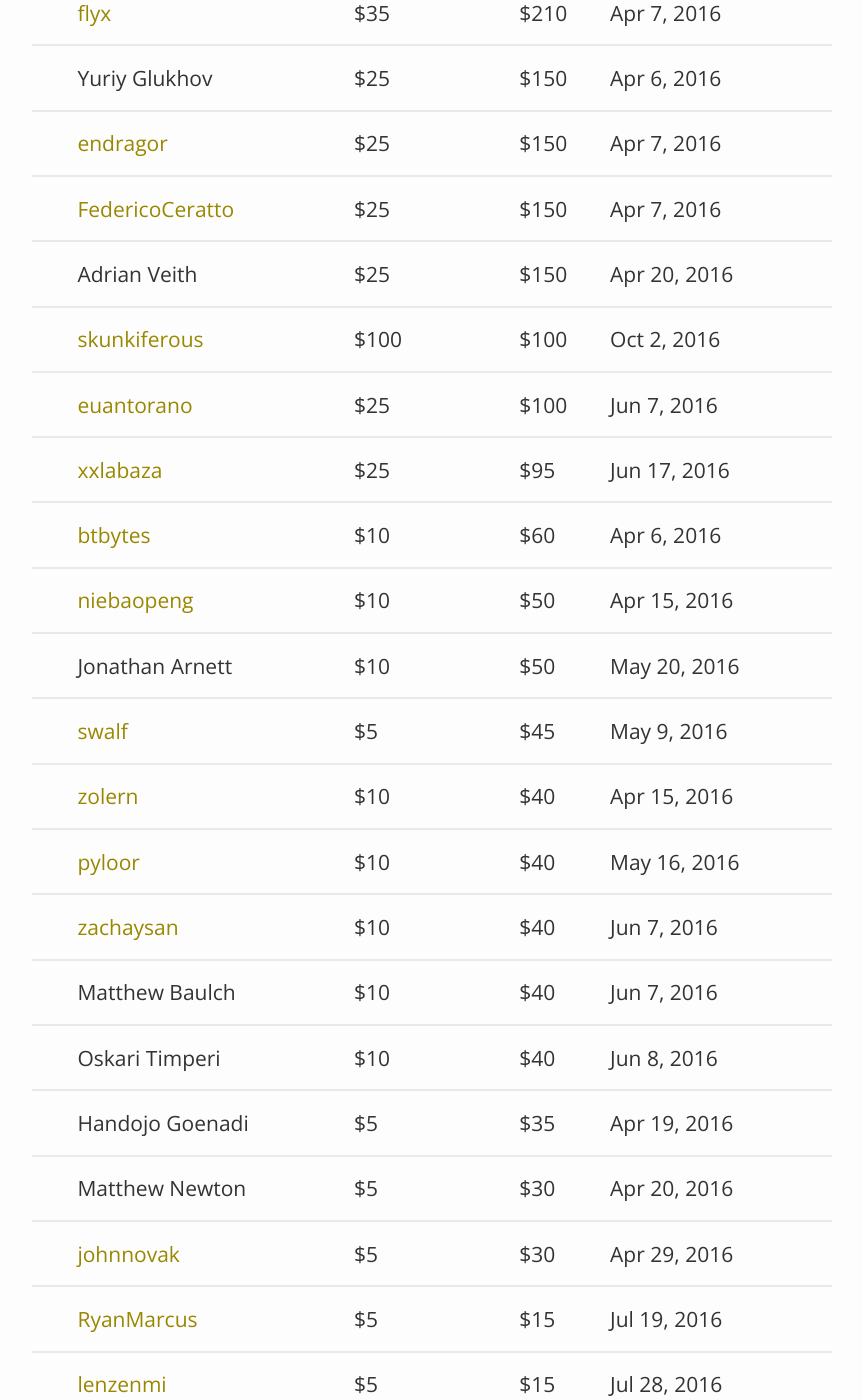
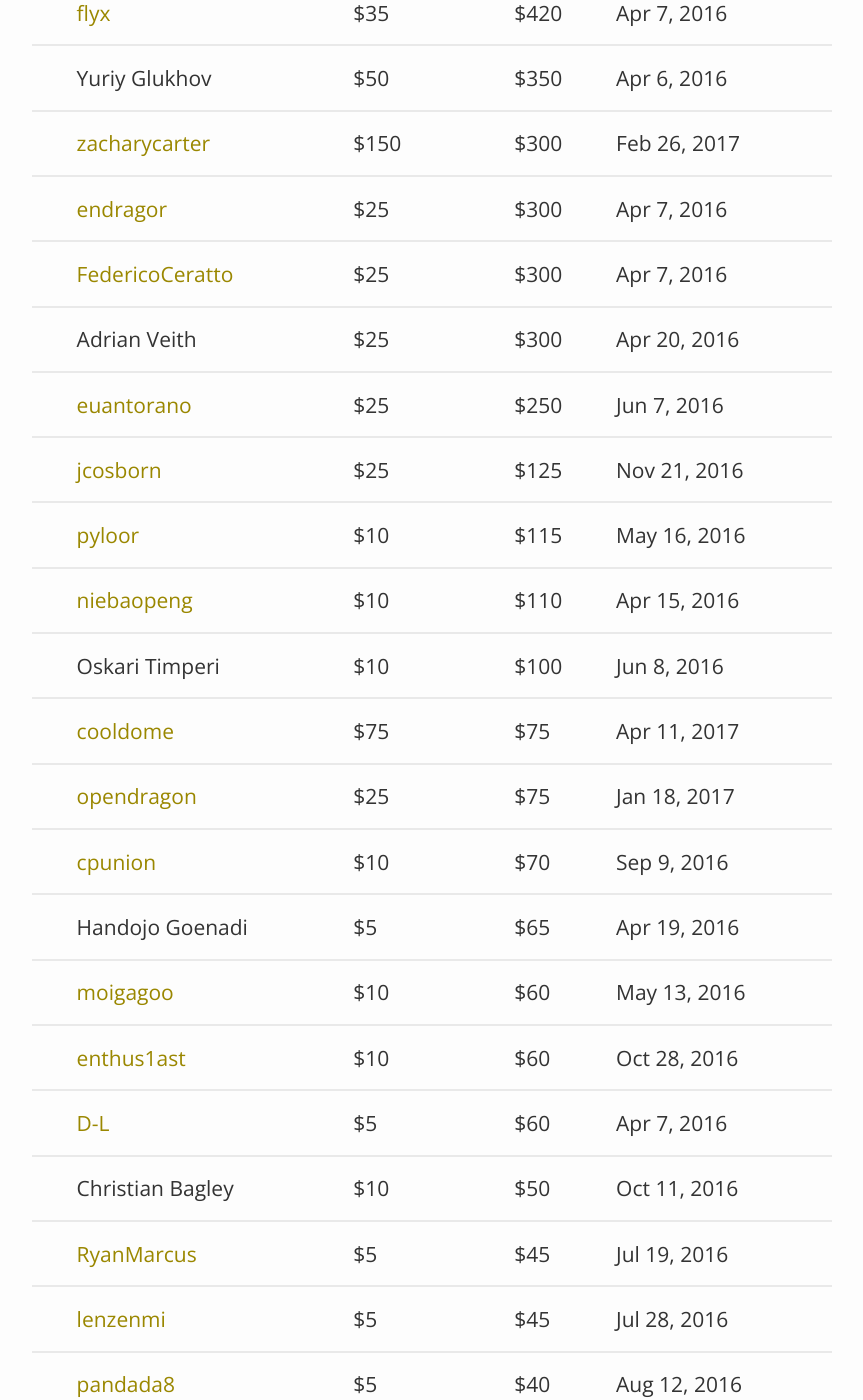
Before and after one commit to nim-lang/website, a Jekyll site: the page built from jekyll/sponsors.html, in a window 1280 px wide and 1400 px high, scrolled down 1123 px. Shown: the whole window, without its empty margins (208-1071 px from the left). Built offline with Jekyll 4.4.1, drawn with Linux system fonts in a browser that asks for light colours; some of the changed text lies outside the part shown.

Commit message:
Update sponsors.

```diff
--- a/jekyll/_data/inactive_sponsors.csv
+++ b/jekyll/_data/inactive_sponsors.csv
@@ -1,29 +1,51 @@
 logo,name,url,this_month,all_time,since,level
 ,bogen,,0,1010,"Jul 23, 2016",1
 ,mikra,,0,400,"Apr 28, 2016",1
-,linkmonitor,,0,180,"Jan 28, 2016",1
+,shkolnick-kun,,0,375,"Jul 6, 2016",1
+,"Chris Heller",,0,350,"May 19, 2016",1
+,linkmonitor,,0,280,"Jan 28, 2016",1
+,xxlabaza,,0,170,"Jun 17, 2016",1
+,WilRubin,,0,150,"Aug 11, 2015",1
+,devted,,0,150,"Oct 19, 2016",1
 ,avsej,,0,110,"Jun 10, 2016",1
-,WilRubin,,0,100,"Aug 11, 2015",1
 ,"Benny Luypaert",,0,100,"Apr 10, 2016",1
-,"Chris Heller",,0,100,"May 19, 2016",1
 ,PhilipWitte,,0,100,"Aug 5, 2016",1
+,skunkiferous,,0,100,"Oct 2, 2016",1
+,zolern,,0,90,"Apr 15, 2016",1
+,"Jonathan Arnett",,0,90,"May 20, 2016",1
 ,Boxifier,,0,75,"Apr 12, 2016",1
 ,iolloyd,,0,75,"Apr 29, 2016",1
+,swalf,,0,75,"May 9, 2016",1
+,btbytes,,0,70,"Apr 6, 2016",1
+,tekknolagi,,0,55,"Feb 15, 2017",1
 ,rb01,,0,50,"May 4, 2016",1
+,barcharcraz,,0,50,"Jun 2, 2016",1
+,zachaysan,,0,50,"Jun 7, 2016",1
+,kunev,,0,50,"Dec 26, 2016",1
+,iboB,,0,50,"Jan 28, 2017",1
 ,TedSinger,,0,45,"Apr 9, 2016",1
+,johnnovak,,0,45,"Apr 30, 2016",1
+,"Matthew Baulch",,0,40,"Jun 7, 2016",1
+,"Matthew Newton",,0,35,"Apr 20, 2016",1
 ,martinbbjerregaard,,0,35,"Jun 9, 2016",1
 ,RationalG,,0,30,"Jun 17, 2016",1
 ,benbve,,0,30,"Jul 12, 2016",1
-,barcharcraz,,0,25,"Jun 2, 2016",1
+,multikatt,,0,30,"Nov 2, 2016",1
+,zefciu,,0,30,"Dec 29, 2016",1
 ,"Landon Bass",,0,25,"Jun 7, 2016",1
 ,jimrichards,,0,25,"Jun 8, 2016",1
 ,jjzazuet,,0,25,"Jul 10, 2016",1
-,moigagoo,,0,20,"May 13, 2016",1
 ,kteza1,,0,20,"Jun 10, 2016",1
 ,tomkeus,,0,20,"Sep 4, 2016",1
+,csoriano89,,0,20,"Sep 7, 2016",1
+,juanjux,,0,20,"Oct 29, 2016",1
+,zagfai,,0,20,"Nov 3, 2016",1
+,"Eric Raible",,0,20,"Dec 23, 2016",1
+,hellcoderz,,0,20,"Jan 24, 2017",1
 ,mirek,,0,15,"Apr 9, 2016",1
 ,DateinAsia,,0,15,"Jul 30, 2016",1
 ,rickc,,0,15,"Jul 31, 2016",1
+,TechPriest,,0,15,"Mar 18, 2017",1
 ,jpkx1984,,0,13,"Jul 11, 2016",1
 ,vlkrav,,0,12,"Aug 9, 2015",1
 ,tebanep,,0,12,"Aug 7, 2016",1
@@ -32,19 +54,3 @@ logo,name,url,this_month,all_time,since,level
 ,funny-falcon,,0,10,"Apr 7, 2016",1
 ,teroz,,0,10,"Apr 8, 2016",1
 ,iLikeLego,,0,10,"Apr 16, 2016",1
-,Angluca,,0,10,"May 3, 2016",1
-,calind,,0,10,"Jun 7, 2016",1
-,goldenreign,,0,10,"Jun 10, 2016",1
-,Blumenversand,,0,10,"Jul 21, 2016",1
-,cinnabardk,,0,10,"Aug 6, 2016",1
-,reddec,,0,10,"Aug 31, 2016",1
-,niv,,0,5,"Apr 6, 2016",1
-,goniz,,0,5,"Apr 7, 2016",1
-,genunix,,0,5,"Apr 12, 2016",1
-,CynepHy6,,0,5,"Apr 14, 2016",1
-,ivanflorentin,,0,5,"May 3, 2016",1
-,stevenyhw,,0,5,"May 20, 2016",1
-,"Sanjay Singh",,0,5,"Jun 6, 2016",1
-,yuttie,,0,5,"Jun 7, 2016",1
-,hron,,0,5,"Jun 11, 2016",1
-,laszlowaty,,0,5,"Jun 17, 2016",1
--- a/jekyll/_data/sponsors.csv
+++ b/jekyll/_data/sponsors.csv
@@ -1,34 +1,41 @@
 logo,name,url,this_month,all_time,since,level
-assets/bountysource/secondspectrum.png,Second Spectrum,http://www.secondspectrum.com/,250,1250,"May 5, 2016",250
-assets/bountysource/xored.svg,"Xored Software, Inc.",http://xored.com/,250,1000,"Jun 20, 2016",250
-,shkolnick-kun,https://github.com/shkolnick-kun,75,225,"Jul 6, 2016",75
-,flyx,http://flyx.org,35,210,"Apr 7, 2016",75
-,"Yuriy Glukhov",,25,150,"Apr 6, 2016",25
-,endragor,https://github.com/endragor,25,150,"Apr 7, 2016",25
-,FedericoCeratto,http://firelet.net,25,150,"Apr 7, 2016",25
-,"Adrian Veith",,25,150,"Apr 20, 2016",25
-,skunkiferous,https://github.com/skunkiferous,100,100,"Oct 2, 2016",150
-,euantorano,http://euantorano.co.uk,25,100,"Jun 7, 2016",25
-,xxlabaza,https://github.com/xxlabaza,25,95,"Jun 17, 2016",25
-,btbytes,https://www.btbytes.com/,10,60,"Apr 6, 2016",10
-,niebaopeng,https://github.com/niebaopeng,10,50,"Apr 15, 2016",10
-,"Jonathan Arnett",,10,50,"May 20, 2016",10
-,swalf,https://github.com/swalf,5,45,"May 9, 2016",5
-,zolern,https://github.com/zolern,10,40,"Apr 15, 2016",10
-,"pyloor ",https://schwarz-weiss.cc/,10,40,"May 16, 2016",10
-,zachaysan,http://venn.lc,10,40,"Jun 7, 2016",10
-,"Matthew Baulch",,10,40,"Jun 7, 2016",10
-,"Oskari Timperi",,10,40,"Jun 8, 2016",10
-,"Handojo Goenadi",,5,35,"Apr 19, 2016",5
-,"Matthew Newton",,5,30,"Apr 20, 2016",5
-,johnnovak,http://www.johnnovak.net/,5,30,"Apr 29, 2016",5
-,RyanMarcus,http://rmarcus.info,5,15,"Jul 19, 2016",5
-,lenzenmi,https://github.com/lenzenmi,5,15,"Jul 28, 2016",5
-,cpunion,https://github.com/cpunion,10,10,"Sep 9, 2016",10
-,pandada8,https://github.com/pandada8,5,10,"Aug 12, 2016",5
-,abeaumont,http://alfredobeaumont.org/blog,5,10,"Aug 12, 2016",5
-,"Svend Knudsen",,1,6,"Apr 11, 2016",1
-,"Michael D. Sklaroff",,1,6,"Apr 27, 2016",1
-,csoriano89,https://github.com/csoriano89,5,5,"Sep 7, 2016",5
-,nicck,,1,2,"Aug 9, 2016",1
-,campbellr,,1,1,"Sep 4, 2016",1
+assets/bountysource/secondspectrum.png,Second Spectrum,http://www.secondspectrum.com/,250,2750,"May 5, 2016",250
+assets/bountysource/xored.svg,"Xored Software, Inc.",,250,2500,"Jun 20, 2016",250
+,Varriount,https://github.com/Varriount,251,1251,"Nov 18, 2016",251
+,flyx,http://flyx.org,35,420,"Apr 7, 2016",75
+,"Yuriy Glukhov",,50,350,"Apr 6, 2016",75
+,zacharycarter,http://zacharycarter.github.io/,150,300,"Feb 26, 2017",150
+,endragor,https://github.com/endragor,25,300,"Apr 7, 2016",25
+,FedericoCeratto,https://github.com/FedericoCeratto,25,300,"Apr 7, 2016",25
+,"Adrian Veith",,25,300,"Apr 20, 2016",25
+,euantorano,http://euantorano.co.uk,25,250,"Jun 7, 2016",25
+,jcosborn,https://github.com/jcosborn,25,125,"Nov 21, 2016",25
+,"pyloor ",https://github.com/pyloor,10,115,"May 16, 2016",10
+,niebaopeng,https://github.com/niebaopeng,10,110,"Apr 15, 2016",10
+,"Oskari Timperi",,10,100,"Jun 8, 2016",10
+,cooldome,https://github.com/cooldome,75,75,"Apr 11, 2017",75
+,opendragon,http://www.opendragon.com,25,75,"Jan 18, 2017",25
+,cpunion,https://github.com/cpunion,10,70,"Sep 9, 2016",10
+,"Handojo Goenadi",,5,65,"Apr 19, 2016",5
+,moigagoo,http://sloth-ci.com,10,60,"May 13, 2016",10
+,enthus1ast,http://code0.xyz/,10,60,"Oct 28, 2016",10
+,D-L,https://github.com/D-L,5,60,"Apr 7, 2016",5
+,"Christian Bagley",,10,50,"Oct 11, 2016",10
+,RyanMarcus,http://rmarcus.info,5,45,"Jul 19, 2016",5
+,lenzenmi,https://github.com/lenzenmi,5,45,"Jul 28, 2016",5
+,pandada8,https://github.com/pandada8,5,40,"Aug 12, 2016",5
+,abeaumont,http://alfredobeaumont.org/blog,5,40,"Aug 12, 2016",5
+,"Andrey ",https://github.com/Andrey,5,30,"Oct 10, 2016",5
+,syrol,https://github.com/syrol,5,20,"Dec 12, 2016",5
+,opqx,https://github.com/opqx,10,15,"Feb 23, 2017",10
+,cnygaard,https://github.com/cnygaard,5,15,"Jan 17, 2017",5
+,"Svend Knudsen",,1,12,"Apr 11, 2016",1
+,"Michael D. Sklaroff",,1,12,"Apr 27, 2016",1
+,"Sloane Simmons",,10,10,"Mar 5, 2017",10
+,Aldrog,,5,10,"Feb 11, 2017",5
+,fsmoreir,,5,10,"Feb 14, 2017",5
+,nicck,,1,8,"Aug 9, 2016",1
+,campbellr,,1,7,"Sep 4, 2016",1
+,hhashimoto,,5,5,"Mar 16, 2017",5
+,"Rocket Wristbands",,5,5,"Mar 20, 2017",5
+,"Aleksey Leonov",,1,1,"Mar 16, 2017",1
--- a/jekyll/_data/sponsors_meta.json
+++ b/jekyll/_data/sponsors_meta.json
@@ -1,3 +1,3 @@
 {
-  "last_update": "2017-04-16"
+  "last_update": "2017-04-18"
 }
```
Also changed, not shown: 1 other file.
